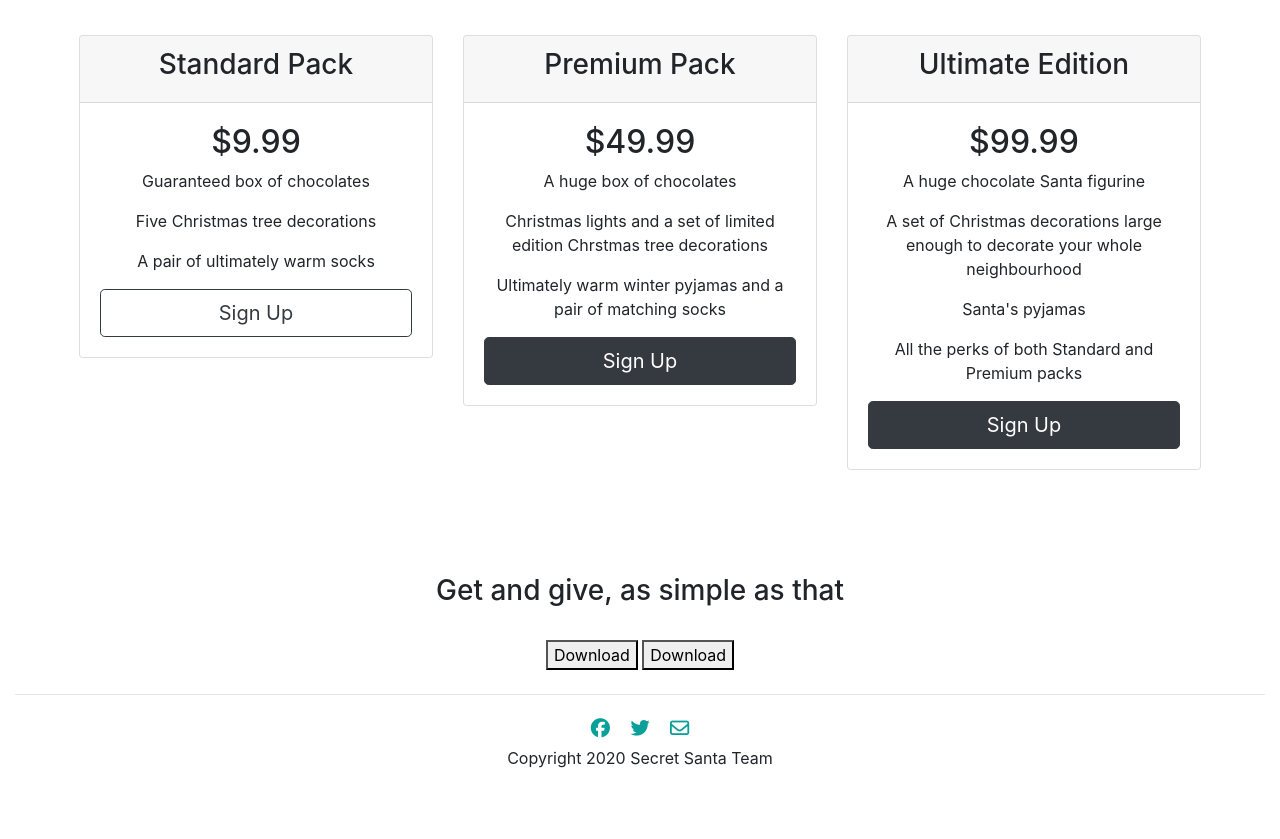
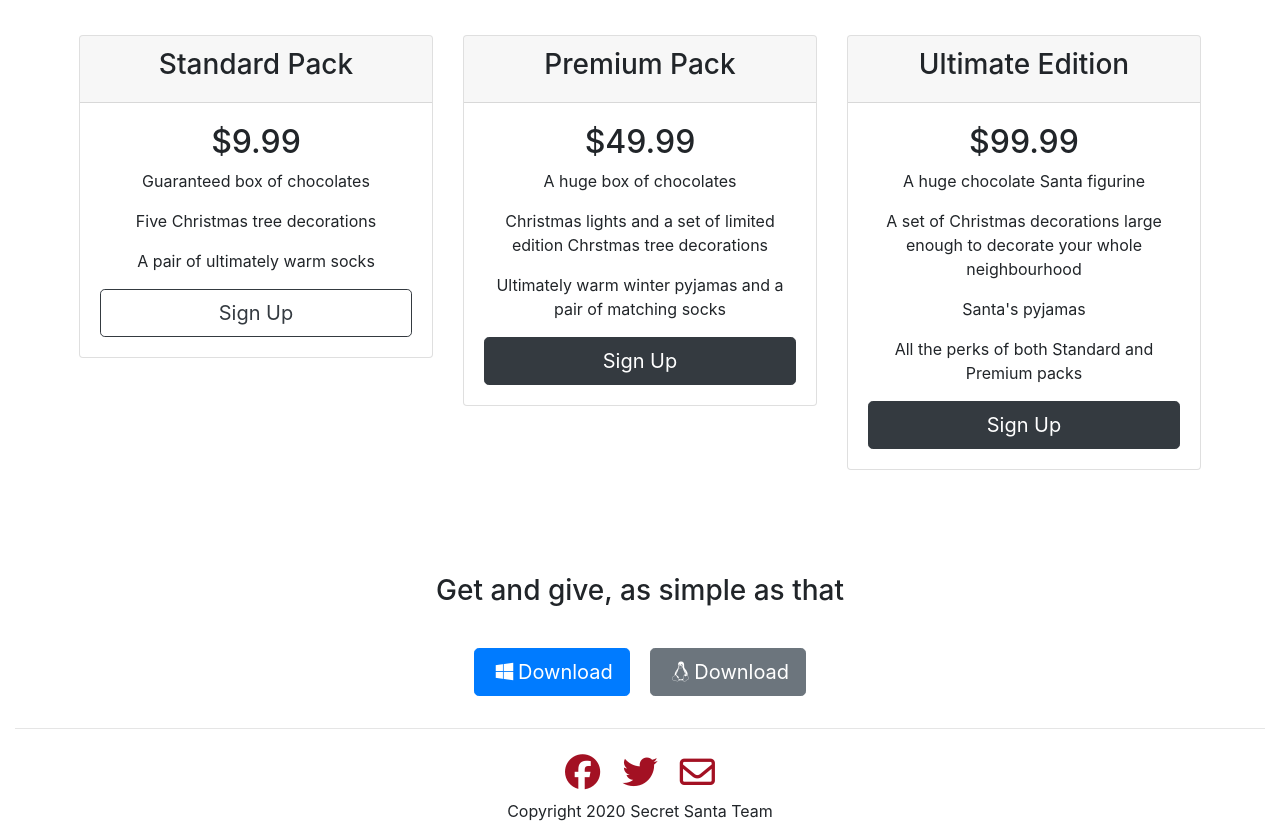
Before and after one commit to Atmar202/Bootstrap-Secret-Santa, a plain HTML site: page index.html in a window 1280 px wide. Shown: the part 1803-2642 px from the top of the page. Before the commit the page ends 2589 px from the top, so only its background shows below. Drawn offline with nearby package versions, Linux system fonts and the light colour scheme.

Commit message:
Commit 2

```diff
--- a/css/style.css
+++ b/css/style.css
@@ -138,20 +138,27 @@ h1 {
     display: inline-flex;
     justify-content: center;
     align-items: center;
-    font-size: 1.2rem;
-    width: 2.2rem;
-    height: 2.2rem;
+    font-size: 2.2rem;
+    width: 3.3rem;
+    height: 3.3rem;
     transition: 0.4s;
     text-decoration: none;
 }
 
 .social a:hover {
     text-decoration: none;
-    color: rgb(0, 195, 255);
-    background-color: var(--santa-red);
+    background-color: var(--santa-green);
     border-radius: 50%;
 }
 
 .social i {
-    color: var(--santa-green);
+    color: var(--santa-red);
 }
+
+.download-btn2 {
+    margin: 0.5rem;
+}
+
+.download-btn2 i, .download-btn i {
+    padding: 0.3rem;
+}
--- a/index.html
+++ b/index.html
@@ -165,8 +165,8 @@
     <!-- Call to action section-->
     <section id="cta">
         <h3 class="paragraph">Get and give, as simple as that</h3>
-        <button>Download</button>
-        <button>Download</button>
+        <button type="button" class="btn btn-primary btn-lg download-btn2"><i class="fab fa-windows"></i>Download</button>
+        <button type="button" class="btn btn-secondary btn-lg download-btn2"><i class="fab fa-linux"></i>Download</button>
     </section>
 
     <!-- Footer -->
```
